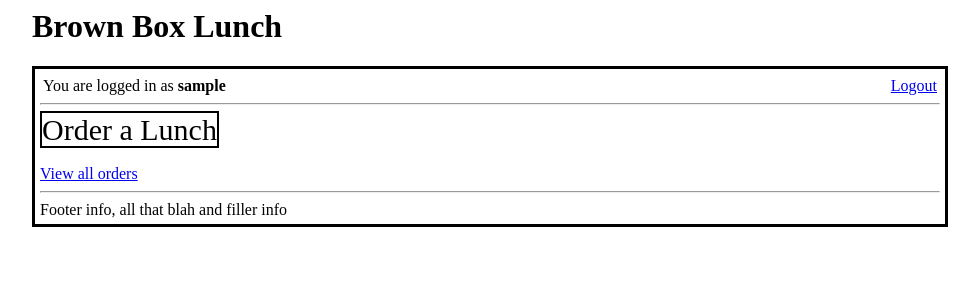
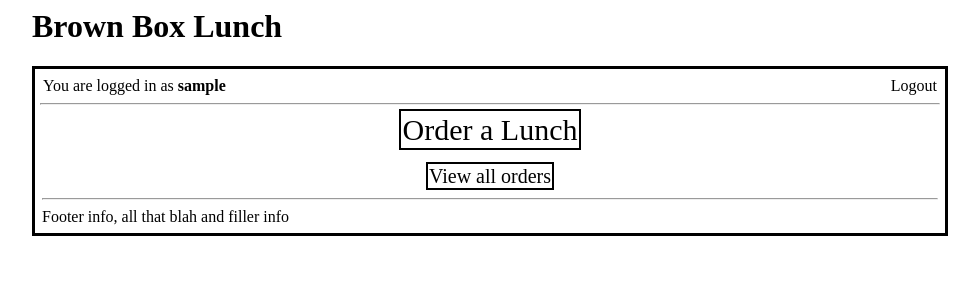
Before and after one commit to pgulley/BrownBoxApp, a Django app: template templates/index.html in a window 1280 px wide. Shown: the top 300 px of the page, without its empty margins (36-1015 px from the left). Run offline with Django 3.2, Linux system fonts and the light colour scheme; the template is opened without the code that fills it, so the values that code supplies are empty; the visitor is signed in with stand-in values (Sample User, id 1).

```diff
--- a/static/style.css
+++ b/static/style.css
@@ -2,22 +2,25 @@ h1{
 margin-left:60px;
 }
 div.OrderForm{
-width:700px;
+width:900px;
 padding:10px;
-border:7px solid black;
+border:3px solid black;
 margin-left:60px;
 }
 div.FormHead{
-width:680px;
+width:880px;
 padding:10px;
 border-bottom:3px solid black;
 margin:0px;
 }
 div.Info{
+border-top:1px solid gray;
+margin-top:2px;
+padding-top:1px;
 text-align:center;
 }
 div.Category{
-width:680px;
+width:880px;
 padding:1px;
 padding-bottom:3px;
 margin:1px;
@@ -38,7 +41,7 @@ list-style-position:inside;
 display:inline;
 }
 div.FormFoot{
-width:680px;
+width:880px;
 padding 10px;
 margin-top:5px;
 }
@@ -55,15 +58,49 @@ padding:3px;
 padding-bottom:0px;
 }
 a.logout{
+color:black;
 float:right;
+text-decoration:none;
+}
+a.logout:hover {
+color:gray;
 }
 a.order{
 font-size:30px;
 text-decoration:none;
 text-align:center;
 color:black;
+padding:2px;
 border:2px solid black;
 }
 a.order:hover {
 border-color:gray;
 }
+a.view{
+font-size:20px;
+text-decoration:none;
+text-align:center;
+color:black;
+padding:1px;
+border:2px solid black;
+}
+div.indexcenter{
+text-align:center;
+}
+div.indexfoot{
+padding:2px;
+}
+div.orderdetail{
+}
+div.ordergroup{
+background:grey;
+padding:1px;
+margin:1px;
+}
+div.orderchoice{
+display:inline;
+font-size:15px;
+}
+div.ordergroupname{
+font-size:20;
+}
--- a/urls.py
+++ b/urls.py
@@ -11,6 +11,7 @@ urlpatterns = patterns('',
      url(r'^order/submit/$','LunchOrder.views.SubmitOrder'),
      url(r'^order/confirm/$','LunchOrder.views.Confirm'),
      url(r'^index','LunchOrder.views.Index'),
+     url(r'^','LunchOrder.views.Index'),
      url(r'^view','LunchOrder.views.OrdersView'),
      url(r'^login','LunchOrder.views.Login'),
      url(r'^logout','LunchOrder.views.Logout'),
```
Also changed, not shown: 1 other file.
